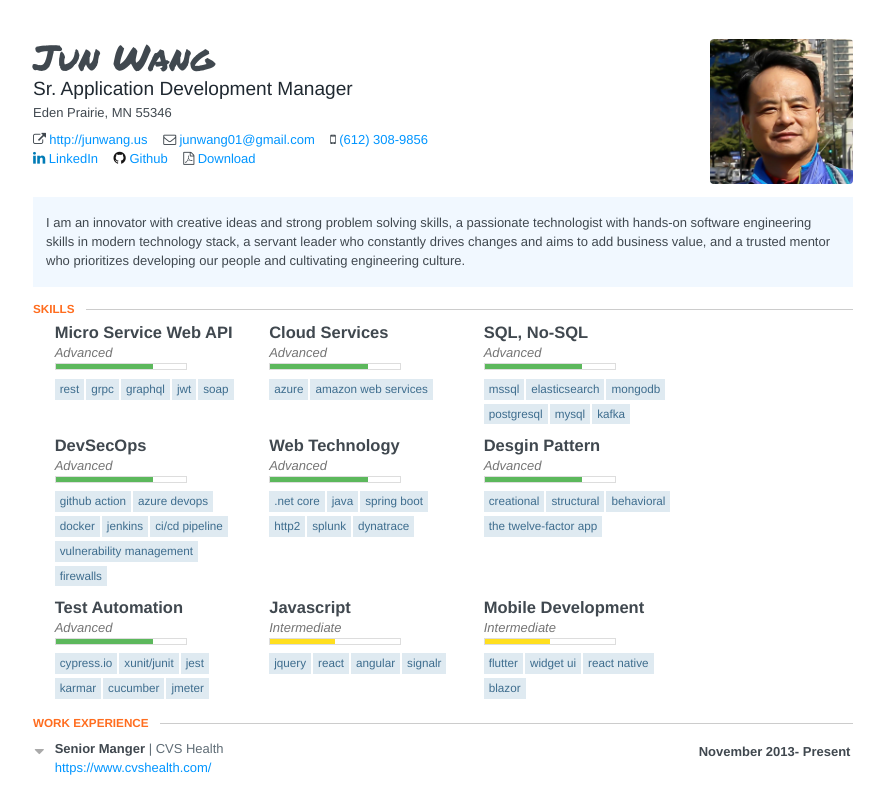
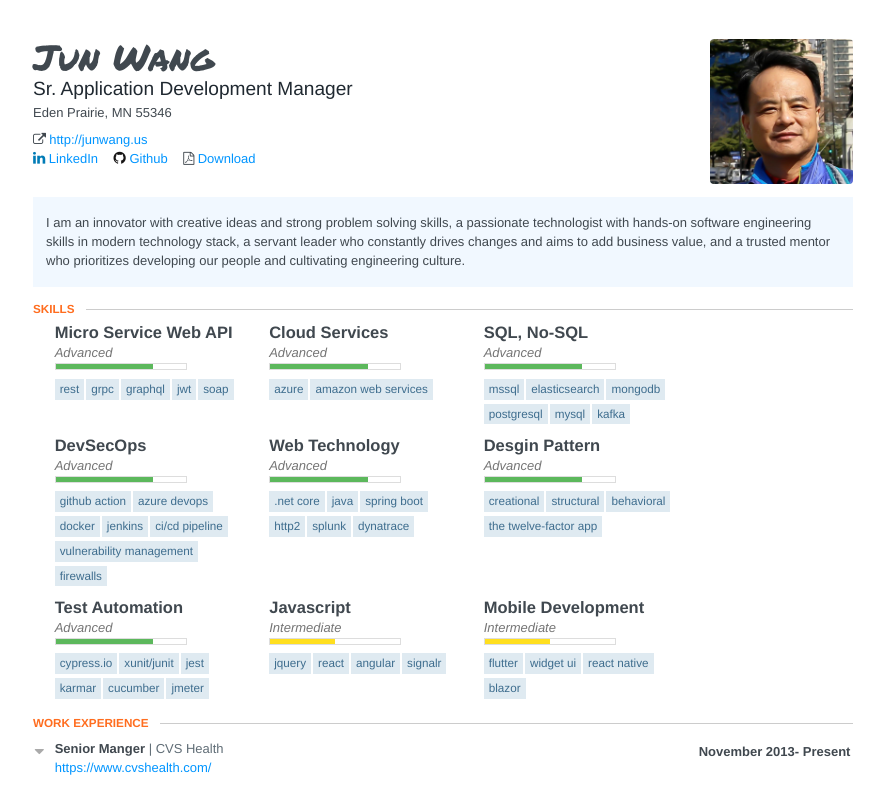
Before and after one commit to edenprairie/resume, a React (Create React App) app: page / in a window 1280 px wide. Shown: the top 800 px of the page, without its empty margins (197-1081 px from the left). Built offline with nearby package versions, Linux system fonts and the light colour scheme.

Commit message:
Update resume.js

```diff
--- a/src/resume.js
+++ b/src/resume.js
@@ -29,15 +29,6 @@ class Resume extends Component {
                         <div class="website">
                             <span class="fa fa-external-link"></span>
                             <a href="http://junwang.us" target="_blank" rel="noopener noreferrer">http://junwang.us</a>
-                        </div>
-                        <div class="email">
-                            <span class="fa fa-envelope-o"></span>
-                            <a href="mailto:junwang01@gmail.com"><span
-                                class="__cf_email__">junwang01@gmail.com</span></a>
-                        </div>
-                        <div class="phone">
-                            <span class="fa fa-mobile"></span>
-                            <a href="tel:(612) 308-9856">(612) 308-9856</a>
                         </div>
                     </div>
                     <div id="profiles">
```
